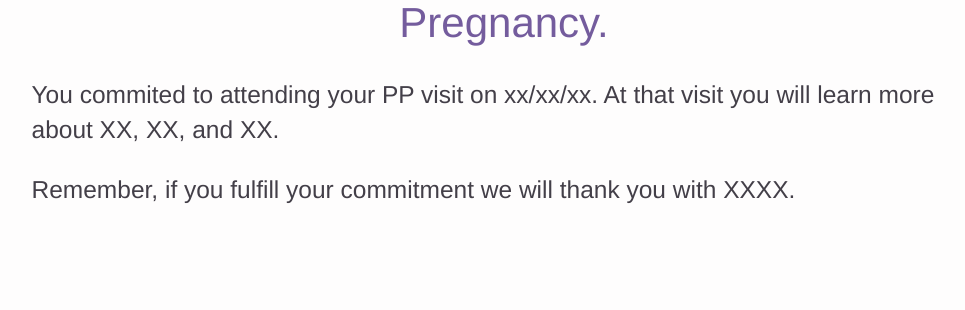
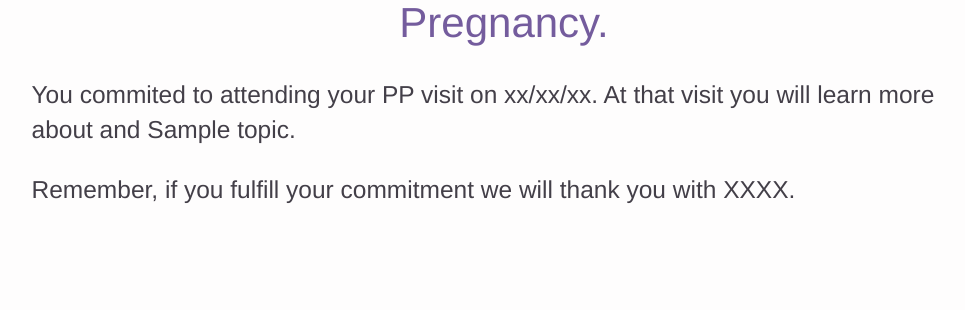
Before and after one commit to jantonso/hbp, a Django app: template templates/final.html in a window 1280 px wide. Shown: the part 197-507 px from the top of the page, without its empty margins (136-1101 px from the left). Run offline with Django 3.2, Linux system fonts and the light colour scheme; the template is opened without the code that fills it: most values are stand-ins (such as "Sample title", 1, 10 or a date in 2020); some libraries are stand-ins or nearby versions.

Commit message:
Updated final message content to use required list of topics

```diff
--- a/templates/final.html
+++ b/templates/final.html
@@ -9,7 +9,15 @@
 {% block content %}
 	<div class="col-lg-10 col-lg-offset-1 text-center">
 		<h2> Thank you for participating in Healthy Beyond Pregnancy.</h2>
-		<p> You commited to attending your PP visit on xx/xx/xx. At that visit you will learn more about XX, XX, and XX. </p>
+		<p> You commited to attending your PP visit on xx/xx/xx. At that visit you will learn more about
+			{% for topic in required_topics %}
+				{% if not forloop.last %}
+					{{ topic }},
+				{% else %}
+					and {{ topic }}.
+				{% endif %}
+			{% endfor %}
+		</p>
 		<p> Remember, if you fulfill your commitment we will thank you with XXXX. </p>
 	</div>
 {% endblock %}
```
Also changed, not shown: hbp/views.py (+6 -1 lines).
